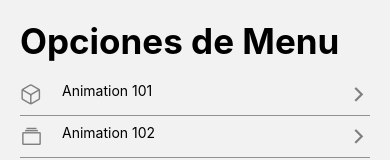
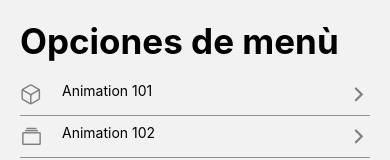
Before and after one commit to silviafer-dev/RNComponents, a React Native app: screen /HomeScreen in a window 390 px wide. Shown: the top 160 px of the page. Built offline with nearby package versions, Linux system fonts and the light colour scheme.

Commit message:
Create reusable header

```diff
--- /dev/null
+++ b/src/components/HeaderTitle.tsx
@@ -0,0 +1,18 @@
+import React from 'react';
+import { View, Text } from 'react-native';
+import { useSafeAreaInsets } from 'react-native-safe-area-context';
+import { styles } from '../theme/appTheme';
+
+interface Props {
+  title: string;
+}
+
+export const HeaderTitle = ({ title }: Props) => {
+  const { top } = useSafeAreaInsets();
+
+  return (
+    <View style={{ marginTop: top + 20, marginBottom: 20 }}>
+      <Text style={styles.title}>{title}</Text>
+    </View>
+  );
+};
--- a/src/screens/HomeScreen.tsx
+++ b/src/screens/HomeScreen.tsx
@@ -1,22 +1,12 @@
 import React from 'react';
 // import Icon from 'react-native-vector-icons/Ionicons';
-import { FlatList, Text, View } from 'react-native';
-import { useSafeAreaInsets } from 'react-native-safe-area-context';
+import { FlatList, View } from 'react-native';
 import { styles } from '../theme/appTheme';
 import { FlatListMenuItem } from '../components/FlatListMenuItem';
 import { menuItems } from '../data/menuItems';
+import { HeaderTitle } from '../components/HeaderTitle';
 
 export const HomeScreen = () => {
-  const { top } = useSafeAreaInsets();
-
-  const renderListHeader = () => {
-    return (
-      <View style={{ marginTop: top + 20, marginBottom: 20 }}>
-        <Text style={styles.title}>Opciones de Menu</Text>
-      </View>
-    );
-  };
-
   const itemSeparator = () => {
     return (
       <View style={{ borderBottomWidth: 1, opacity: 0.4, marginVertical: 8 }} />
@@ -29,7 +19,7 @@
         data={menuItems}
         renderItem={({ item }) => <FlatListMenuItem menuItem={item} />}
         keyExtractor={item => item.name}
-        ListHeaderComponent={renderListHeader}
+        ListHeaderComponent={() => <HeaderTitle title="Opciones de menù" />}
         ItemSeparatorComponent={itemSeparator}
       />
     </View>
--- a/src/screens/SwitchScreen.tsx
+++ b/src/screens/SwitchScreen.tsx
@@ -1,12 +1,14 @@
 import React, { useState } from 'react';
 import { View, Switch, Platform } from 'react-native';
+import { HeaderTitle } from '../components/HeaderTitle';
 
 export const SwitchScreen = () => {
   const [isEnabled, setIsEnabled] = useState(false);
   const toggleSwitch = () => setIsEnabled(!isEnabled);
 
   return (
-    <View style={{ marginTop: 100 }}>
+    <View style={{ marginHorizontal: 20 }}>
+      <HeaderTitle title="Switches" />
       <Switch
         trackColor={{ false: '#D9D9DB', true: '#5856D6' }}
         thumbColor={Platform.OS === 'android' ? '#8de4ff' : ''}
```
